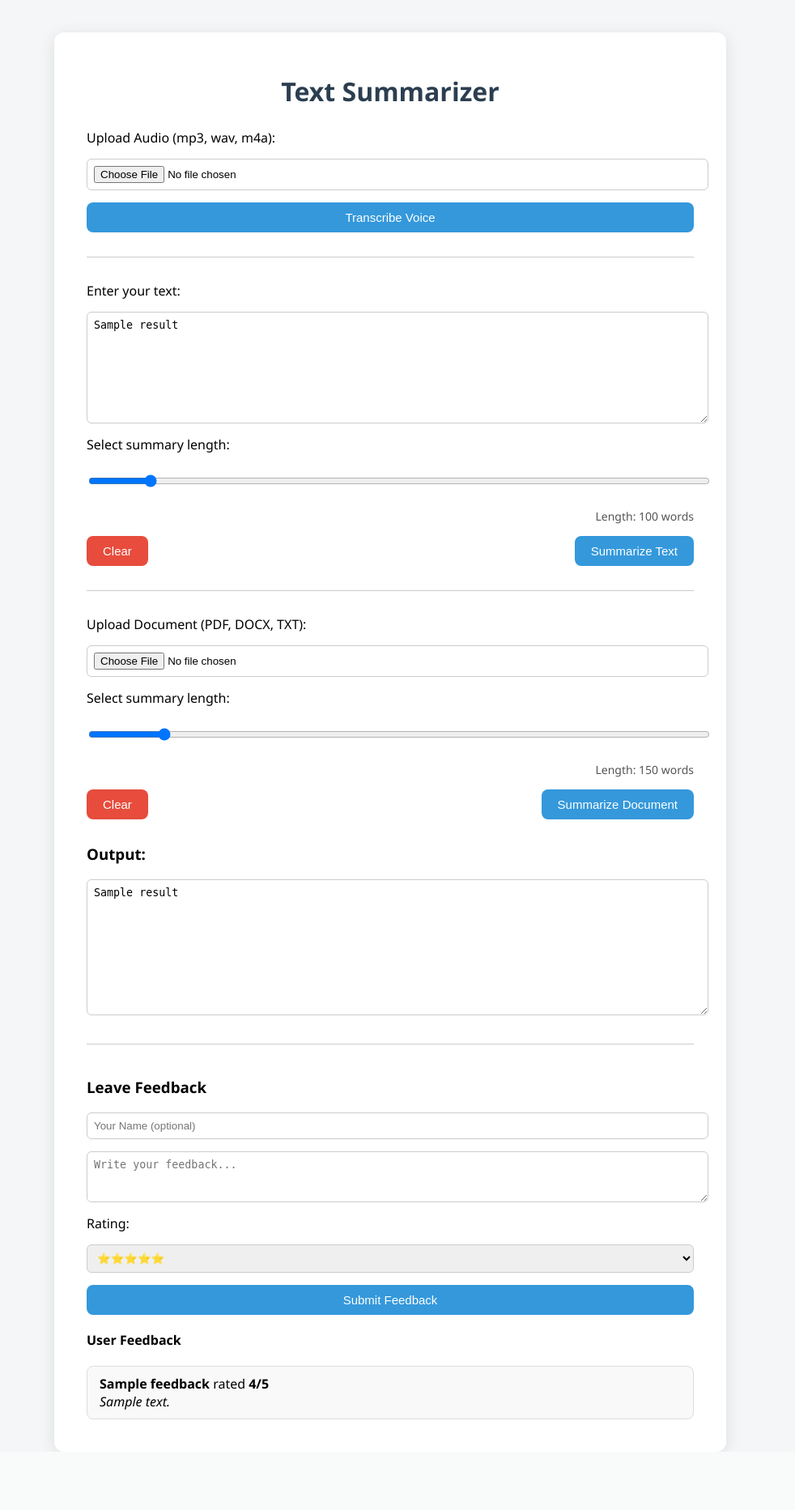
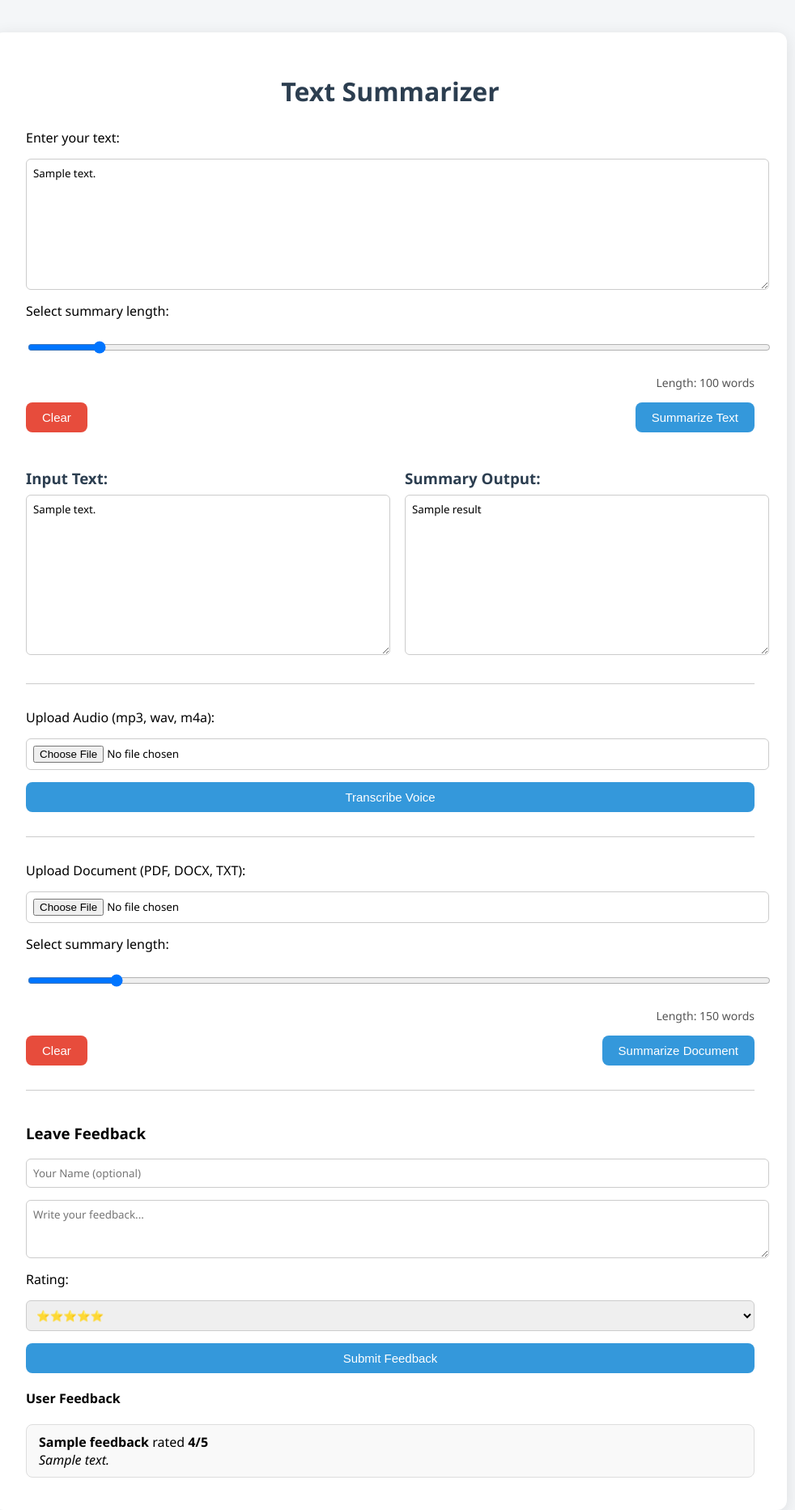
Before and after one commit to Figoae/Text-summarizer, a Flask app: template templates/index.html in a window 1280 px wide. Shown: the whole page at 81% size, without its empty margins (158-1140 px from the left). Before the commit the page ends 1793 px from the top, so only its background shows below. Run offline with Flask 3, Linux system fonts and the light colour scheme; the template is opened without the code that fills it: most values are stand-ins (such as "Sample title", 1, 10 or a date in 2020).

Commit message:
Update index.html

```diff
--- a/templates/index.html
+++ b/templates/index.html
@@ -5,40 +5,106 @@
     <meta name="viewport" content="width=device-width, initial-scale=1.0">
     <title>Text Summarizer</title>
     <style>
-        body { font-family: 'Segoe UI', Tahoma, Geneva, Verdana, sans-serif; background: #f4f6f8; margin:0; padding:0; display:flex; justify-content:center; align-items:flex-start; min-height:100vh; }
-        .container { background:white; width:90%; max-width:750px; margin-top:40px; padding:30px 40px; border-radius:12px; box-shadow:0 4px 20px rgba(0,0,0,0.1); }
-        h1 { text-align:center; color:#2c3e50; margin-bottom:25px; }
-        form { display:flex; flex-direction:column; gap:15px; }
-        textarea, input[type="range"], select, input[type="file"], input[type="text"] { width:100%; padding:8px; border-radius:6px; border:1px solid #ccc; }
-        .buttons { display:flex; justify-content:space-between; align-items:center; }
-        button { background-color:#3498db; color:white; border:none; padding:10px 20px; font-size:15px; border-radius:8px; cursor:pointer; transition:0.3s; }
-        button:hover { background-color:#2d82c7; }
-        button[type="reset"] { background-color:#e74c3c; }
-        button[type="reset"]:hover { background-color:#c0392b; }
-        .result-section { margin-top:30px; }
-        .feedback-section { margin-top:40px; }
-        .feedback-entry { background:#f9f9f9; padding:10px 15px; border-radius:8px; margin-bottom:10px; border:1px solid #ddd; }
-        .slider-value { text-align:right; color:#555; font-size:14px; }
-        hr { margin:30px 0; border:none; border-top:1px solid #ccc; }
+        body {
+            font-family: 'Segoe UI', Tahoma, Geneva, Verdana, sans-serif;
+            background: #f4f6f8;
+            margin: 0;
+            padding: 0;
+            display: flex;
+            justify-content: center;
+            align-items: flex-start;
+            min-height: 100vh;
+        }
+
+        .container {
+            background: white;
+            width: 90%;
+            max-width: 900px;
+            margin-top: 40px;
+            padding: 30px 40px;
+            border-radius: 12px;
+            box-shadow: 0 4px 20px rgba(0,0,0,0.1);
+        }
+
+        h1 {
+            text-align: center;
+            color: #2c3e50;
+            margin-bottom: 25px;
+        }
+
+        form {
+            display: flex;
+            flex-direction: column;
+            gap: 15px;
+        }
+
+        textarea, input[type="range"], select, input[type="file"], input[type="text"] {
+            width: 100%;
+            padding: 8px;
+            border-radius: 6px;
+            border: 1px solid #ccc;
+            font-family: inherit;
+        }
+
+        .buttons {
+            display: flex;
+            justify-content: space-between;
+            align-items: center;
+        }
+
+        button {
+            background-color: #3498db;
+            color: white;
+            border: none;
+            padding: 10px 20px;
+            font-size: 15px;
+            border-radius: 8px;
+            cursor: pointer;
+            transition: 0.3s;
+        }
+
+        button:hover { background-color: #2d82c7; }
+        button[type="reset"] { background-color: #e74c3c; }
+        button[type="reset"]:hover { background-color: #c0392b; }
+
+        .text-output {
+            display: flex;
+            flex-direction: column;
+            gap: 20px;
+            margin-top: 25px;
+        }
+
+        /* Side-by-side layout for desktop */
+        @media (min-width: 768px) {
+            .text-output {
+                flex-direction: row;
+                justify-content: space-between;
+            }
+
+            .text-box {
+                width: 48%;
+            }
+        }
+
+        .text-box h3 {
+            margin-bottom: 8px;
+            color: #2c3e50;
+        }
+
+        .slider-value { text-align: right; color: #555; font-size: 14px; }
+        hr { margin: 30px 0; border: none; border-top: 1px solid #ccc; }
+        .feedback-section { margin-top: 40px; }
+        .feedback-entry { background: #f9f9f9; padding: 10px 15px; border-radius: 8px; margin-bottom: 10px; border: 1px solid #ddd; }
     </style>
 </head>
 <body>
 <div class="container">
     <h1>Text Summarizer</h1>
 
-        <!-- Voice Upload -->
-        <form action="{{ url_for('voice') }}" method="post" enctype="multipart/form-data">
-            <label for="voicefile">Upload Audio (mp3, wav, m4a):</label>
-            <input type="file" name="voicefile" accept="audio/*" required>
-            <button type="submit">Transcribe Voice</button>
-        </form>
-
-        <hr>
-
     <!-- Text Summarizer -->
     <form action="{{ url_for('index') }}" method="post">
         <label for="data">Enter your text:</label>
-            <textarea id="data" name="data" rows="8" placeholder="Paste your text here..." required>{{ result if result else '' }}</textarea>
+        <textarea id="data" name="data" rows="8" placeholder="Paste your text here..." required>{{ input_text if input_text else '' }}</textarea>
 
         <label for="maxL">Select summary length:</label>
         <input type="range" id="maxL" name="maxL" min="20" max="1000" value="100" oninput="updateValue(this.value)">
@@ -50,9 +116,31 @@
         </div>
     </form>
 
+    {% if result %}
+    <div class="text-output">
+        <div class="text-box">
+            <h3>Input Text:</h3>
+            <textarea rows="10" readonly>{{ input_text }}</textarea>
+        </div>
+        <div class="text-box">
+            <h3>Summary Output:</h3>
+            <textarea rows="10" readonly>{{ result }}</textarea>
+        </div>
+    </div>
+    {% endif %}
+
     <hr>
 
-        <!-- 📄 Document Summarizer -->
+    <!-- Voice Upload -->
+    <form action="{{ url_for('voice') }}" method="post" enctype="multipart/form-data">
+        <label for="voicefile">Upload Audio (mp3, wav, m4a):</label>
+        <input type="file" name="voicefile" accept="audio/*" required>
+        <button type="submit">Transcribe Voice</button>
+    </form>
+
+    <hr>
+
+    <!-- Document Summarizer -->
     <form action="{{ url_for('document') }}" method="post" enctype="multipart/form-data">
         <label for="docfile">Upload Document (PDF, DOCX, TXT):</label>
         <input type="file" id="docfile" name="docfile" accept=".pdf,.docx,.txt" required>
@@ -66,13 +154,6 @@
             <button type="submit">Summarize Document</button>
         </div>
     </form>
-
-        {% if result %}
-        <div class="result-section">
-            <h3>Output:</h3>
-            <textarea rows="10" readonly>{{ result }}</textarea>
-        </div>
-        {% endif %}
 
     <hr>
 
```
Lines whose indentation alone changed are shown as unchanged.
